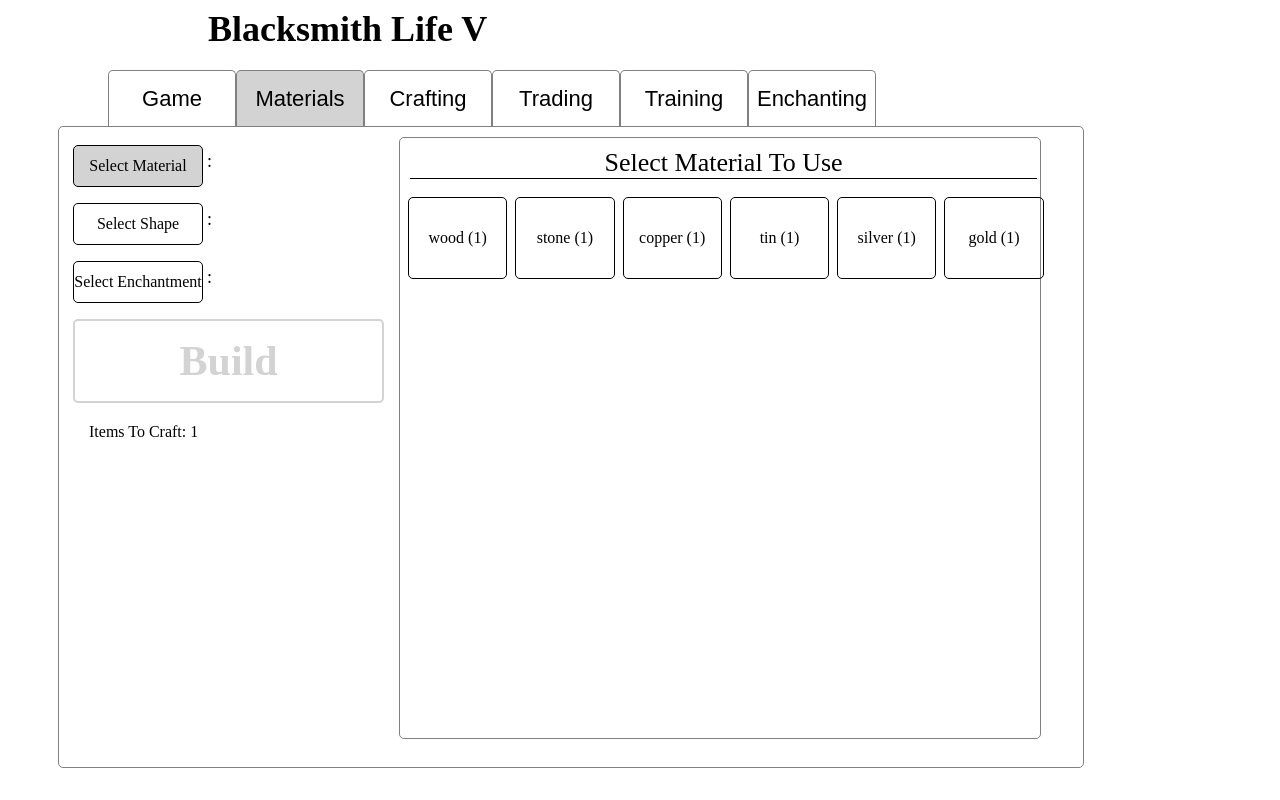
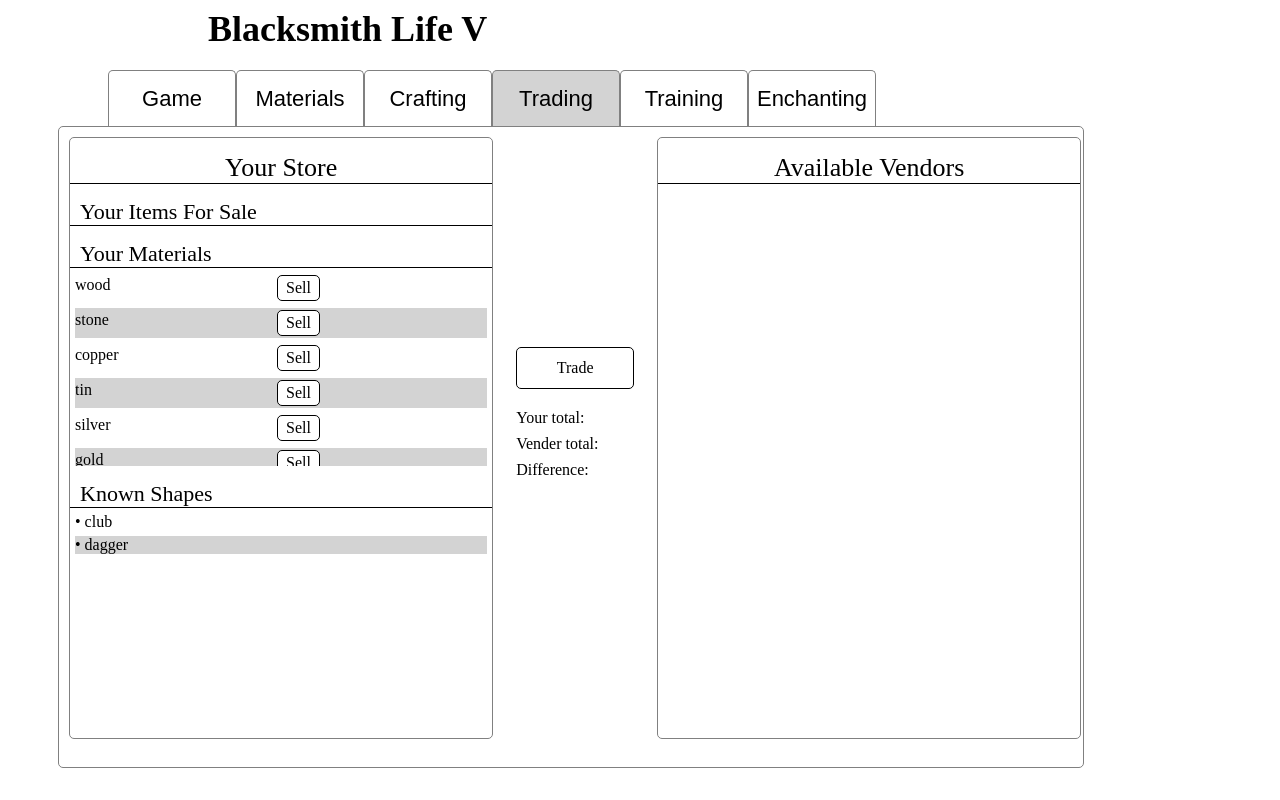
Before and after one commit to JFrederick25/Blacksmith-Life-v, an Angular app: page / in a window 1280 px wide. Built offline with nearby package versions, Linux system fonts and the light colour scheme.

Commit message:
2 files modified

```diff
--- a/src/app/app.component.ts
+++ b/src/app/app.component.ts
@@ -7,7 +7,7 @@ import { PlayerData } from './models/playerData';
   styleUrls: ['./app.component.css'],
 })
 export class AppComponent {
-  selectedTab: string = 'Materials';
+  selectedTab: string = 'Trading';
   playerData: PlayerData = new PlayerData();
 
   constructor() {
--- a/src/app/components/trading/trading.component.html
+++ b/src/app/components/trading/trading.component.html
@@ -37,7 +37,7 @@
 
 <ng-template #vendor>
   <div
-    style="margin: 10px 0; font-size: 22px; width: 33vw; border-bottom: 1px solid black;"
+    style="margin-top: 15px; font-size: 26px; text-align: center; width: 33vw; border-bottom: 1px solid black;"
   >
     Available Vendors
   </div>
```
